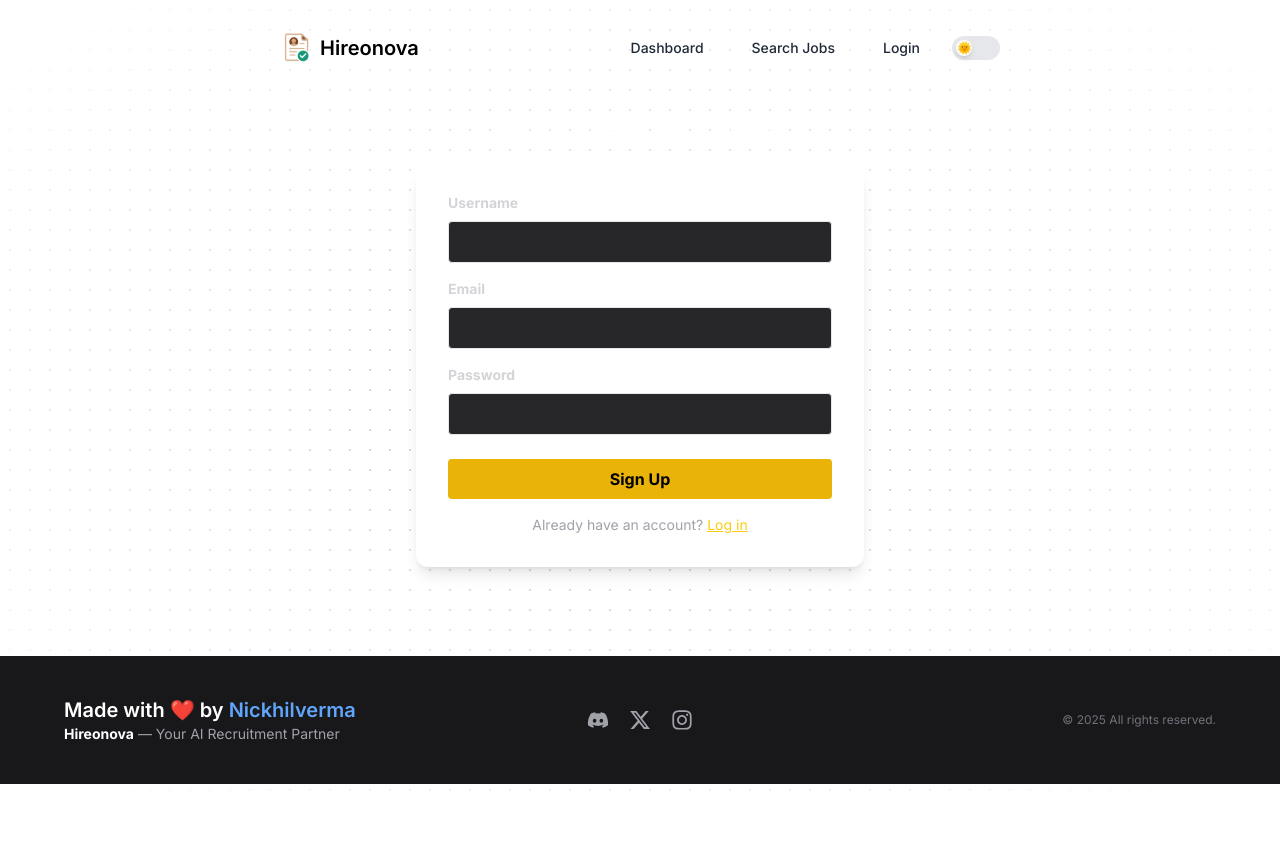
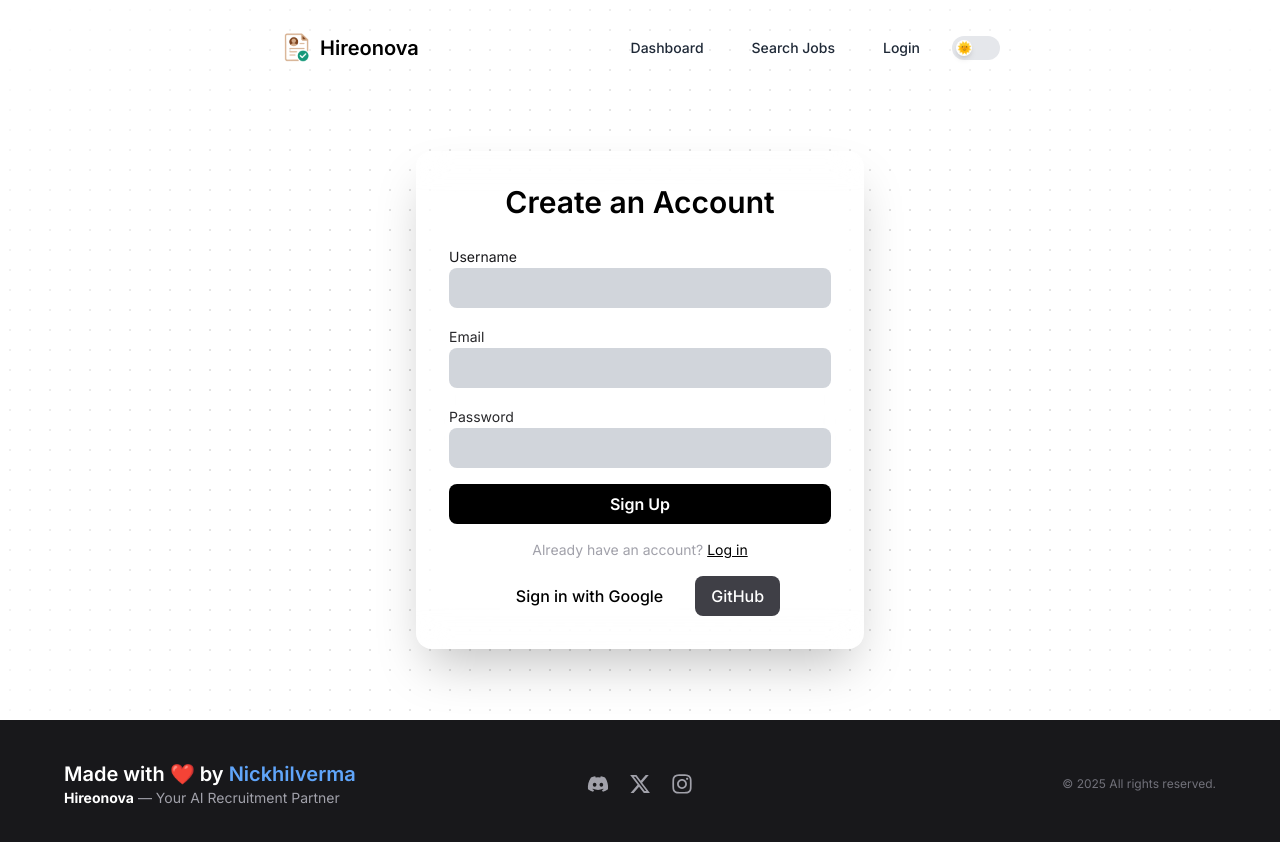
Before and after one commit to Hireonova/Hireonova_forntend, a React (Create React App) app: page /login in a window 1280 px wide. Both pictures are taken after a click on the button "Sign up". Shown: the top 842 px of the page. Before the commit the page ends 800 px from the top, so only its background shows below. Built offline with nearby package versions, Linux system fonts and the light colour scheme.

Commit message:
revamped hero,login pages

```diff
--- a/src/pages/Hero.jsx
+++ b/src/pages/Hero.jsx
@@ -30,7 +30,7 @@ const Hero = () => {
     return () => clearInterval(interval);
   }, []);
 
-  const heading = "Converse with Intelligence, Anytime, Anywhere".split(" ");
+  const heading = "Your Dream Job Exists — We’ve Seen the Internet.".split(" ");
 
   const wordAnimation = {
     hidden: { opacity: 0, y: 20, filter: "blur(5px)" },
@@ -94,13 +94,17 @@ const Hero = () => {
 
             {/* Buttons */}
             <div className="pt-3 flex flex-col sm:flex-row gap-3 w-full">
-              <button className="bg-zinc-900 text-white py-3 px-5 text-sm sm:text-base rounded-lg w-full font-semibold flex items-center justify-center gap-2 shadow-lg hover:bg-zinc-800 transition-all duration-300 transform hover:-translate-y-0.5">
+              <a a href="/login" className="pt-3 flex flex-col sm:flex-row gap-3 w-full">
+                <button className="bg-zinc-900 text-white py-3 px-5 text-sm sm:text-base rounded-lg w-full font-semibold flex items-center justify-center gap-2 shadow-lg hover:bg-zinc-800 transition-all duration-300 transform hover:-translate-y-0.5">
                 <FaGoogle />
                 Sign up with Google
               </button>
-              <button className="bg-white dark:bg-zinc-800 ring-1 ring-zinc-200 dark:ring-zinc-700 text-black dark:text-white py-3 px-5 text-sm sm:text-base rounded-lg w-full font-semibold flex items-center justify-center gap-2 shadow-md hover:ring-zinc-300 dark:hover:ring-zinc-600 transition-all duration-300 transform hover:-translate-y-0.5">
+              </a>
+             <a href="/login" className="pt-3 flex flex-col sm:flex-row gap-3 w-full">
+                 <button className="bg-white dark:bg-zinc-800 ring-1 ring-zinc-200 dark:ring-zinc-700 text-black dark:text-white py-3 px-5 text-sm sm:text-base rounded-lg w-full font-semibold flex items-center justify-center gap-2 shadow-md hover:ring-zinc-300 dark:hover:ring-zinc-600 transition-all duration-300 transform hover:-translate-y-0.5">
                 Sign up with email <FaArrowRightLong />
               </button>
+             </a>
             </div>
           </div>
 
--- a/src/pages/Login.jsx
+++ b/src/pages/Login.jsx
@@ -5,6 +5,15 @@ import Navbar from "../components/Navbar";
 import Footer from "../components/Footer";
 import { ToastContainer, toast } from "react-toastify";
 import "react-toastify/dist/ReactToastify.css";
+import { CheckCircle, XCircle } from "lucide-react";
+
+// Helper component for checklist items
+const PasswordCriteriaItem = ({ isMet, text }) => (
+  <li className={`flex items-center gap-2 transition-colors duration-300 ${isMet ? "text-green-400" : "text-zinc-400"}`}>
+    {isMet ? <CheckCircle className="w-4 h-4 flex-shrink-0" /> : <XCircle className="w-4 h-4 flex-shrink-0" />}
+    <span>{text}</span>
+  </li>
+);
 
 const Login = () => {
   const navigate = useNavigate();
@@ -14,25 +23,45 @@ const Login = () => {
   const [isLogin, setIsLogin] = useState(true);
   const [errorMsg, setErrorMsg] = useState("");
 
-  // Set the page title based on login/signup
+  // ✨ RENAMED STATE: This state now controls if the checklist has ever been shown.
+  const [isChecklistVisible, setIsChecklistVisible] = useState(false);
+
+  const [passwordCriteria, setPasswordCriteria] = useState({
+    length: false,
+    uppercase: false,
+    specialChar: false,
+  });
+
   useEffect(() => {
     document.title = isLogin ? "Login Page" : "Signup Page";
   }, [isLogin]);
 
-  // Safe redirect if user already has token
   useEffect(() => {
     const token = localStorage.getItem("token");
     if (token) {
-      // Delay navigation until next browser frame
       window.requestAnimationFrame(() => {
         navigate("/home");
       });
     }
   }, [navigate]);
 
+  useEffect(() => {
+    setPasswordCriteria({
+      length: password.length >= 6,
+      uppercase: /[A-Z]/.test(password),
+      specialChar: /[!@#$%^&*]/.test(password),
+    });
+  }, [password]);
+
   const handleSubmit = async (e) => {
     e.preventDefault();
     setErrorMsg("");
+    const isPasswordValid = Object.values(passwordCriteria).every(Boolean);
+
+    if (!isLogin && !isPasswordValid) {
+      setErrorMsg("Password must meet all the criteria.");
+      return;
+    }
 
     const endpoint = isLogin
       ? "https://auth-universal-repo.vercel.app/api/auth/login"
@@ -48,28 +77,19 @@ const Login = () => {
         headers: { "Content-Type": "application/json" },
         body: JSON.stringify(payload),
       });
-
       const data = await res.json();
-
       if (!res.ok) {
         setErrorMsg(data.message || "Something went wrong");
         return;
       }
-
       if (isLogin) {
         localStorage.setItem("token", data.token);
         localStorage.setItem("username", data.username);
         localStorage.setItem("email", data.email);
         toast.success("Login successful!", { position: "top-center" });
-
-        // Navigate after a short delay to let toast show
-        setTimeout(() => {
-          navigate("/home");
-        }, 1500);
+        setTimeout(() => navigate("/home"), 1500);
       } else {
-        toast.success("Signup successful! You can now login.", {
-          position: "top-center",
-        });
+        toast.success("Signup successful! You can now login.", { position: "top-center" });
         setIsLogin(true);
         setIdentifier("");
         setPassword("");
@@ -81,36 +101,35 @@ const Login = () => {
     }
   };
 
+  const handleOAuth = (provider) => {
+    window.location.href = `https://auth-universal-repo.vercel.app/api/auth/${provider}`;
+  };
+
   return (
-    <section className="w-full min-h-screen bg-zinc-950 text-white overflow-hidden">
+    <section className="w-full min-h-screen bg-gradient-to-br from-zinc-900 to-black dark:bg-gradient-to-br dark:from-zinc-900 dark:to-black text-white relative">
       <ToastContainer />
       <BackgroundGrid>
         <Navbar />
-        <div className="flex flex-col items-center justify-center min-h-[80vh] px-4">
-          <h1 className="text-4xl font-bold mb-6">
+        <div className="flex flex-col items-center mt-20 justify-center min-h-[80vh] px-4">
+          <div className="backdrop-blur-lg bg-white/10 dark:bg-black/10 border my-6 border-white/20 dark:border-white/10 p-8 rounded-2xl shadow-2xl max-w-md w-full">
+            <h1 className="text-3xl text-black dark:text-white  font-semibold text-center mb-6">
               {isLogin ? "Login" : "Create an Account"}
             </h1>
-
-          <form
-            onSubmit={handleSubmit}
-            className="bg-white dark:bg-zinc-900 shadow-lg rounded-xl px-8 pt-6 pb-8 w-full max-w-md"
-          >
+            <form onSubmit={handleSubmit} className="space-y-4 ">
               {!isLogin && (
-              <div className="mb-4">
-                <label className="block text-zinc-300 text-sm font-bold mb-2">
-                  Username
-                </label>
+                <div>
+                  <label className="text-sm  text-zinc-900 dark:text-zinc-400">Username</label>
                   <input
                     type="text"
                     value={username}
                     onChange={(e) => setUsername(e.target.value)}
                     required
-                  className="w-full px-3 py-2 border rounded bg-zinc-800 text-white focus:outline-none focus:ring"
+                    className="w-full px-4 py-2 dark:bg-zinc-800 text-black bg-gray-300 dark:text-white rounded-lg focus:outline-none focus:ring"
                   />
                 </div>
               )}
-            <div className="mb-4">
-              <label className="block text-zinc-300 text-sm font-bold mb-2">
+              <div>
+                <label className="text-sm text-zinc-800 dark:text-zinc-400">
                   {isLogin ? "Email or Username" : "Email"}
                 </label>
                 <input
@@ -118,43 +137,77 @@ const Login = () => {
                   value={identifier}
                   onChange={(e) => setIdentifier(e.target.value)}
                   required
-                className="w-full px-3 py-2 border rounded bg-zinc-800 text-white focus:outline-none focus:ring"
+                  className="w-full px-4 py-2 dark:bg-zinc-800 text-black bg-gray-300 dark:text-white rounded-lg focus:outline-none focus:ring"
                 />
               </div>
-            <div className="mb-6">
-              <label className="block text-zinc-300 text-sm font-bold mb-2">
-                Password
-              </label>
+              <div>
+                <label className="text-sm text-zinc-800 dark:text-zinc-400">Password</label>
                 <input
                   type="password"
                   value={password}
                   onChange={(e) => setPassword(e.target.value)}
+                  onFocus={() => setIsChecklistVisible(true)}
                   required
-                className="w-full px-3 py-2 border rounded bg-zinc-800 text-white focus:outline-none focus:ring"
+                  className="w-full px-4 py-2 dark:bg-zinc-800 text-black bg-gray-300 dark:text-white rounded-lg focus:outline-none focus:ring"
                 />
+
+                <div
+                  className={`transition-all duration-500 ease-in-out overflow-hidden
+                    ${isChecklistVisible ? 'max-h-40 mt-2 opacity-100' : 'max-h-0 opacity-0'}`}
+                >
+                  <div className="p-3 bg-zinc-800/80 rounded-lg text-sm">
+                    <ul className="space-y-2">
+                      <PasswordCriteriaItem
+                        isMet={passwordCriteria.length}
+                        text="At least 6 characters"
+                      />
+                      <PasswordCriteriaItem
+                        isMet={passwordCriteria.uppercase}
+                        text="One uppercase letter (A-Z)"
+                      />
+                      <PasswordCriteriaItem
+                        isMet={passwordCriteria.specialChar}
+                        text="One special character (!@#$%^&*)"
+                      />
+                    </ul>
                   </div>
-            {errorMsg && (
-              <p className="text-red-500 text-sm mb-4">{errorMsg}</p>
-            )}
+                </div>
+              </div>
+              {errorMsg && <p className="text-red-500 text-sm">{errorMsg}</p>}
               <button
                 type="submit"
-              className="bg-yellow-500 hover:bg-yellow-600 text-black font-bold py-2 px-4 rounded w-full transition"
+                className="w-full dark:bg-white dark:hover:bg-gray-200 dark:text-black hover:bg-zinc-800 bg-black text-white font-semibold py-2 rounded-lg transition"
               >
                 {isLogin ? "Sign In" : "Sign Up"}
               </button>
-            <p className="mt-4 text-sm text-center text-zinc-400">
-              {isLogin
-                ? "Don't have an account?"
-                : "Already have an account?"}{" "}
+              <p className="text-center text-sm text-zinc-400 dark:text-zinc-300">
+                {isLogin ? "Don't have an account?" : "Already have an account?"}{" "}
                 <button
                   type="button"
-                className="text-yellow-400 underline"
+                  className="text-black dark:text-white underline"
                   onClick={() => setIsLogin(!isLogin)}
                 >
                   {isLogin ? "Sign up" : "Log in"}
                 </button>
               </p>
+              <div className="flex items-center justify-center gap-4 mt-4">
+                <button
+                  type="button"
+                  onClick={() => handleOAuth("google")}
+                  className="bg-white dark:bg-zinc-800 text-black dark:text-white px-4 py-2 rounded-lg font-medium hover:opacity-90"
+                >
+                  Sign in with Google
+                </button>
+                <button
+                  type="button"
+                  onClick={() => handleOAuth("github")}
+                  className="bg-zinc-700 text-white dark:bg-zinc-700 dark:text-white px-4 py-2 rounded-lg font-medium hover:bg-zinc-600"
+                >
+                  GitHub
+                </button>
+              </div>
             </form>
+          </div>
         </div>
         <Footer />
       </BackgroundGrid>
```
Lines whose indentation alone changed are shown as unchanged.
